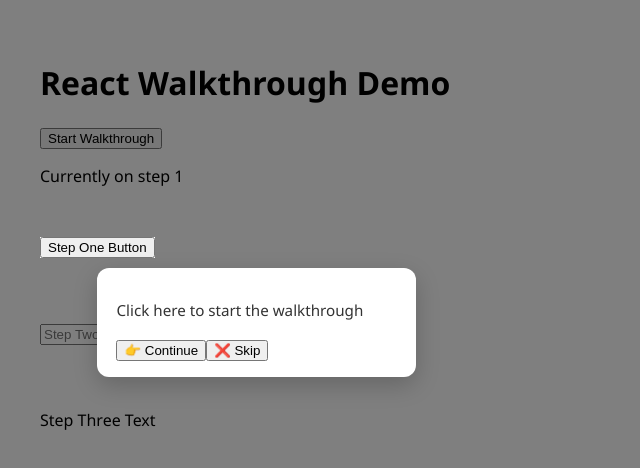
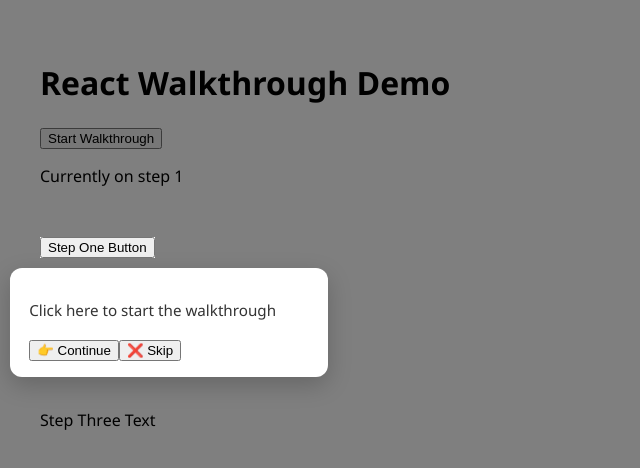
Before and after one commit to Yashkanekar/trail-js, a React (Vite) app: page / in a window 1280 px wide. Both pictures are taken after a click on the button "Start Walkthrough". Shown: the top 468 px of the page, without its empty margins (0-640 px from the left). Built offline with nearby package versions, Linux system fonts and the light colour scheme.

Commit message:
bugfix: make the tooltip scroll when not in viewport

```diff
--- a/src/components/Walkthrough.tsx
+++ b/src/components/Walkthrough.tsx
@@ -1,160 +1,176 @@
-import React, { useEffect, useRef, useState } from "react";
+import React, { useEffect, useLayoutEffect, useRef, useState } from "react";
 import { createPortal } from "react-dom";
 import { useWalkthroughContext } from "../context/WalkthroughContext";
-import type { WalkthroughStep } from "../types";
+import { type WalkthroughStep } from "../types";
 import "../styles/walkthrough.css";
-import { waitForSelector } from "../utils/waitForSelector";
 import { Toaster } from "react-hot-toast";
 
 const Walkthrough = () => {
   const { steps, currentStepIndex, isActive, next, back, skip, goToStep } =
     useWalkthroughContext();
+
+  const [targetRect, setTargetRect] = useState<DOMRect | null>(null);
+  const [tooltipSize, setTooltipSize] = useState({ width: 0, height: 0 });
+  const [tooltipPos, setTooltipPos] = useState({ top: 0, left: 0 });
+
+  const tooltipRef = useRef<HTMLDivElement>(null);
   const currentStep: WalkthroughStep = steps[currentStepIndex];
-  const [tooltipVisible, setTooltipVisible] = useState(false);
 
-  // holds latest element rect (viewport coords)
-  const [rect, setRect] = useState<DOMRect | null>(null);
-  // where to place the tooltip (viewport coords)
-  const [tooltipPos, setTooltipPos] = useState({ top: 0, left: 0 });
-  const tooltipRef = useRef<HTMLDivElement>(null);
-
+  // Phase 1: scroll to element & measure its rect
   useEffect(() => {
     if (!isActive) return;
     let mounted = true;
 
-    const update = () => {
+    const initStep = async () => {
       const el = document.querySelector(currentStep.selector);
       if (!el || !mounted) return;
-      const r = el.getBoundingClientRect();
-      setRect(r);
-
-      // measure tooltip size
-      const tEl = tooltipRef.current;
-      const tW = tEl?.offsetWidth ?? 0;
-      const tH = tEl?.offsetHeight ?? 0;
-      const spacing = 10;
-      let top = 0,
-        left = 0;
-
-      switch (currentStep.placement) {
-        case "top":
-          top = r.top - tH - spacing;
-          left = r.left + r.width / 2 - tW / 2;
-          break;
-        case "left":
-          top = r.top + r.height / 2 - tH / 2;
-          left = r.left - tW - spacing;
-          break;
-        case "right":
-          top = r.top + r.height / 2 - tH / 2;
-          left = r.right + spacing;
-          break;
-        default: // "bottom"
-          top = r.bottom + spacing;
-          left = r.left + r.width / 2 - tW / 2;
-      }
-
-      // clamp horizontally inside viewport
-      left = Math.max(
-        spacing,
-        Math.min(left, window.innerWidth - tW - spacing)
-      );
-      // clamp vertically
-      top = Math.max(spacing, Math.min(top, window.innerHeight - tH - spacing));
-
-      setTooltipPos({ top, left });
+      el.scrollIntoView({ behavior: "smooth", block: "center" });
+      await new Promise((r) => setTimeout(r, 400));
+      if (!mounted) return;
+      const rect = el.getBoundingClientRect();
+      setTargetRect(rect);
+      currentStep.onEnter?.();
     };
 
-    (async () => {
-      // Hide it while we scroll/measuring…
-      setTooltipVisible(false);
-      await waitForSelector(currentStep.selector, 5000);
-      if (!mounted) return;
-      const el = document.querySelector(currentStep.selector)!;
-      el.scrollIntoView({ behavior: "smooth", block: "center" });
-      // slightly wait for scroll
-      await new Promise((r) => setTimeout(r, 300));
-      if (!mounted) return;
-      update();
-      setTooltipVisible(true);
-      currentStep.onEnter?.();
-    })();
+    const updateRect = () => {
+      const el = document.querySelector(currentStep.selector);
+      if (el && mounted) {
+        setTargetRect(el.getBoundingClientRect());
+      }
+    };
 
-    window.addEventListener("scroll", update, { passive: true });
-    window.addEventListener("resize", update);
+    initStep();
+    window.addEventListener("scroll", updateRect, { passive: true });
+    window.addEventListener("resize", updateRect);
     return () => {
       mounted = false;
-      window.removeEventListener("scroll", update);
-      window.removeEventListener("resize", update);
+      window.removeEventListener("scroll", updateRect);
+      window.removeEventListener("resize", updateRect);
     };
   }, [currentStepIndex, isActive, currentStep.selector]);
 
-  if (!isActive || !rect) return null;
+  // Phase 2: once we have a rect, measure & position tooltip in document space
+  useLayoutEffect(() => {
+    if (!targetRect) return;
+    const tEl = tooltipRef.current;
+    if (!tEl) return;
 
-  // full-document backdrop
+    // measure tooltip
+    const tSize = { width: tEl.offsetWidth, height: tEl.offsetHeight };
+    setTooltipSize(tSize);
+
+    const spacing = 10;
+    const { top, left, width, height } = targetRect;
+    const sx = window.scrollX,
+      sy = window.scrollY;
+    let x = 0,
+      y = 0;
+
+    switch (currentStep.placement || "bottom") {
+      case "top":
+        y = top + sy - tSize.height - spacing;
+        x = left + sx + width / 2 - tSize.width / 2;
+        break;
+      case "left":
+        y = top + sy + height / 2 - tSize.height / 2;
+        x = left + sx - tSize.width - spacing;
+        break;
+      case "right":
+        y = top + sy + height / 2 - tSize.height / 2;
+        x = left + sx + width + spacing;
+        break;
+      default: // bottom
+        y = top + sy + height + spacing;
+        x = left + sx + width / 2 - tSize.width / 2;
+    }
+
+    // clamp within document viewport bounds if desired
+    const clampedX = Math.max(
+      spacing,
+      Math.min(x, document.documentElement.scrollWidth - tSize.width - spacing)
+    );
+    const clampedY = Math.max(
+      spacing,
+      Math.min(
+        y,
+        document.documentElement.scrollHeight - tSize.height - spacing
+      )
+    );
+
+    setTooltipPos({ top: clampedY, left: clampedX });
+  }, [targetRect, currentStepIndex]);
+
+  if (!isActive || !targetRect) return null;
+
+  // compute full document dimensions for backdrop
   const docH = Math.max(
-    document.body.scrollHeight,
-    document.documentElement.scrollHeight
+    document.documentElement.scrollHeight,
+    document.body.scrollHeight
   );
   const docW = Math.max(
-    document.body.scrollWidth,
-    document.documentElement.scrollWidth
+    document.documentElement.scrollWidth,
+    document.body.scrollWidth
   );
+
+  const { top, left, width, height } = targetRect;
   const sx = window.scrollX,
     sy = window.scrollY;
-  const { top: rT, left: rL, width: rW, height: rH } = rect;
+  const showBackdrop = currentStep.showBackdrop ?? true;
 
-  const backdrop = [
-    { top: 0, left: 0, width: docW, height: rT + sy },
-    { top: rT + sy, left: 0, width: rL + sx, height: rH },
+  // backdrop bands
+  const backdropPieces = [
+    { top: 0, left: 0, width: docW, height: top + sy },
+    { top: top + sy, left: 0, width: left + sx, height },
     {
-      top: rT + sy,
-      left: rL + rW + sx,
-      width: docW - (rL + rW + sx),
-      height: rH,
+      top: top + sy,
+      left: left + width + sx,
+      width: docW - (left + width + sx),
+      height,
     },
-    { top: rT + rH + sy, left: 0, width: docW, height: docH - (rT + rH + sy) },
+    {
+      top: top + height + sy,
+      left: 0,
+      width: docW,
+      height: docH - (top + height + sy),
+    },
   ];
+
+  const highlightStyle: React.CSSProperties = {
+    position: "absolute",
+    top: top + sy,
+    left: left + sx,
+    width,
+    height,
+    borderRadius: "4px",
+    pointerEvents: "none",
+  };
 
   return createPortal(
     <>
-      {currentStep.showBackdrop !== false &&
-        backdrop.map((s, i) => (
+      {showBackdrop &&
+        backdropPieces.map((b, i) => (
           <div
             key={i}
             style={{
               position: "absolute",
               background: "rgba(0,0,0,0.5)",
               pointerEvents: "none",
-              ...s,
+              zIndex: 999,
+              ...b,
             }}
           />
         ))}
 
+      <div className="walkthrough-highlight" style={highlightStyle} />
+
       <div
-        className="walkthrough-highlight"
+        className={`walkthrough-tooltip ${currentStep.tooltipClassName || ""}`}
+        ref={tooltipRef}
         style={{
-          position: "absolute",
-          top: rT + sy,
-          left: rL + sx,
-          width: rW,
-          height: rH,
-          borderRadius: 4,
-          pointerEvents: "none",
-        }}
-      />
-
-      {tooltipVisible && (
-        <div
-          ref={tooltipRef}
-          className={`walkthrough-tooltip ${
-            currentStep.tooltipClassName ?? ""
-          }`}
-          style={{
-            position: "fixed",
+          position: "absolute", // absolute so it scrolls with document
           top: tooltipPos.top,
           left: tooltipPos.left,
-            zIndex: 1000,
+          zIndex: 1001,
           ...currentStep.tooltipStyle,
         }}
       >
@@ -165,6 +181,7 @@
             currentStep.content
           )}
         </div>
+
         {typeof currentStep.customNavigation === "function" ? (
           currentStep.customNavigation({ next, back, skip, goToStep })
         ) : (
@@ -179,7 +196,6 @@
           </div>
         )}
       </div>
-      )}
 
       <Toaster />
     </>,
```
Lines whose indentation alone changed are shown as unchanged.
